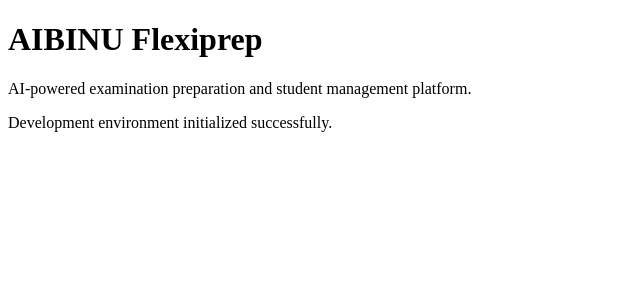
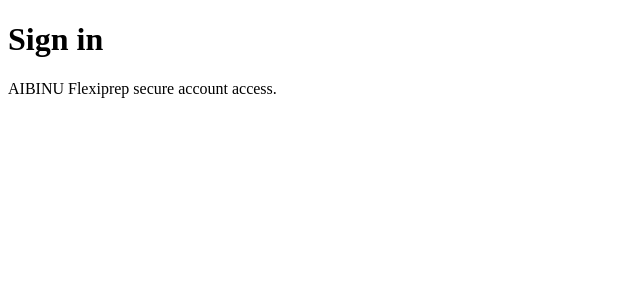
Before and after one commit to tyaibinu-lab/aibinu-flexiprep, a React (Vite) app: page /login in a window 1280 px wide. Shown: the top 300 px of the page, without its empty margins (0-640 px from the left). Built offline with nearby package versions, Linux system fonts and the light colour scheme.

Commit message:
feat: establish application page routing

```diff
--- a/src/App.jsx
+++ b/src/App.jsx
@@ -1,16 +1,34 @@
+import { BrowserRouter, Routes, Route } from "react-router-dom";
+
+import Home from "./pages/public/Home.jsx";
+import Login from "./pages/public/Login.jsx";
+
+import StudentDashboard from "./pages/student/Dashboard.jsx";
+import TeacherDashboard from "./pages/teacher/Dashboard.jsx";
+import AdminDashboard from "./pages/admin/Dashboard.jsx";
+
 function App() {
   return (
-    <main>
-      <h1>AIBINU Flexiprep</h1>
+    <BrowserRouter>
+      <Routes>
+        <Route path="/" element={<Home />} />
+        <Route path="/login" element={<Login />} />
 
-      <p>
-        AI-powered examination preparation and student management platform.
-      </p>
+        <Route path="/student" element={<StudentDashboard />} />
+        <Route path="/teacher" element={<TeacherDashboard />} />
+        <Route path="/admin" element={<AdminDashboard />} />
 
-      <p>
-        Development environment initialized successfully.
-      </p>
-    </main>
+        <Route
+          path="*"
+          element={
+            <main>
+              <h1>404</h1>
+              <p>Page not found.</p>
+            </main>
+          }
+        />
+      </Routes>
+    </BrowserRouter>
   );
 }
 
--- /dev/null
+++ b/src/pages/admin/Dashboard.jsx
@@ -0,0 +1,8 @@
+export default function AdminDashboard() {
+  return (
+    <main>
+      <h1>Admin Dashboard</h1>
+      <p>Manage AIBINU Flexiprep operations and academic services.</p>
+    </main>
+  );
+}
--- /dev/null
+++ b/src/pages/public/Home.jsx
@@ -0,0 +1,9 @@
+export default function Home() {
+  return (
+    <main>
+      <h1>AIBINU Flexiprep</h1>
+      <p>Learning today, Leading tomorrow.</p>
+      <p>AI-powered examination preparation and student management platform.</p>
+    </main>
+  );
+}
--- /dev/null
+++ b/src/pages/public/Login.jsx
@@ -0,0 +1,8 @@
+export default function Login() {
+  return (
+    <main>
+      <h1>Sign in</h1>
+      <p>AIBINU Flexiprep secure account access.</p>
+    </main>
+  );
+}
--- /dev/null
+++ b/src/pages/student/Dashboard.jsx
@@ -0,0 +1,8 @@
+export default function StudentDashboard() {
+  return (
+    <main>
+      <h1>Student Dashboard</h1>
+      <p>Welcome to your AIBINU Flexiprep learning portal.</p>
+    </main>
+  );
+}
--- /dev/null
+++ b/src/pages/teacher/Dashboard.jsx
@@ -0,0 +1,8 @@
+export default function TeacherDashboard() {
+  return (
+    <main>
+      <h1>Teacher Dashboard</h1>
+      <p>Manage teaching, NoteBank and academic resources.</p>
+    </main>
+  );
+}
```
